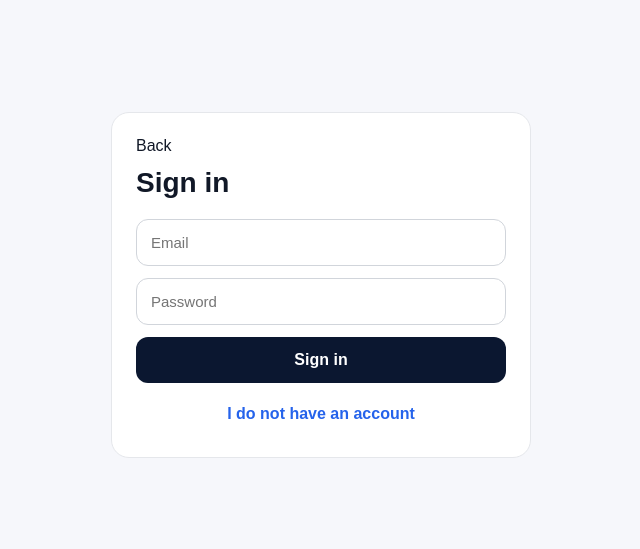
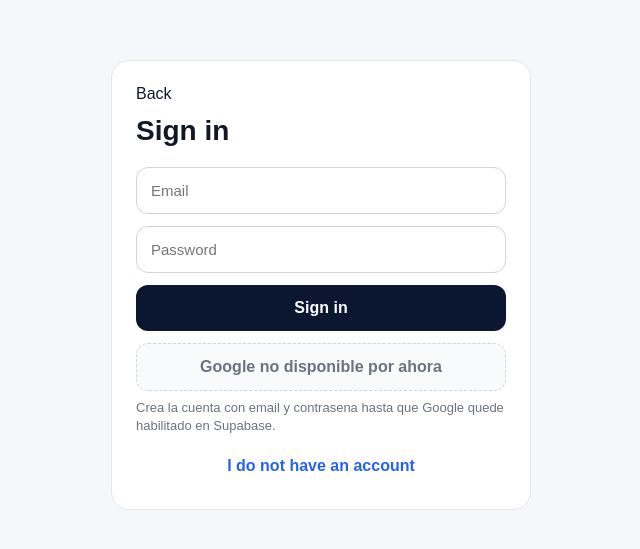
Before and after one commit to anibalreal-creator/Casa-car, a Next.js app in the folder web/: page /login in a window 1280 px wide. Shown: the part 115-664 px from the top of the page, without its empty margins (319-959 px from the left). Built offline with nearby package versions, Linux system fonts and the light colour scheme; no server answers.

Commit message:
Show disabled Google auth option

```diff
--- a/web/pages/login.js
+++ b/web/pages/login.js
@@ -133,10 +133,19 @@ export default function LoginPage() {
           </p>
         ) : null}
 
-        {GOOGLE_AUTH_ENABLED ? (
-          <button onClick={loginGoogle} style={styles.google}>
-            {t("login_google", "Continuar con Google")}
-          </button>
+        <button
+          type="button"
+          onClick={loginGoogle}
+          style={{ ...styles.google, ...(GOOGLE_AUTH_ENABLED ? {} : styles.googleUnavailable) }}
+        >
+          {GOOGLE_AUTH_ENABLED
+            ? t("login_google", "Continuar con Google")
+            : "Google no disponible por ahora"}
+        </button>
+        {!GOOGLE_AUTH_ENABLED ? (
+          <p style={styles.googleHelp}>
+            Crea la cuenta con email y contrasena hasta que Google quede habilitado en Supabase.
+          </p>
         ) : null}
 
         <button
@@ -211,6 +220,17 @@ const styles = {
     fontWeight: 700,
     cursor: "pointer"
   },
+  googleUnavailable: {
+    background: "#f9fafb",
+    color: "#6b7280",
+    borderStyle: "dashed"
+  },
+  googleHelp: {
+    color: "#6b7280",
+    fontSize: 13,
+    lineHeight: 1.4,
+    margin: "8px 0 0"
+  },
   switchBtn: {
     width: "100%",
     marginTop: 12,
```
